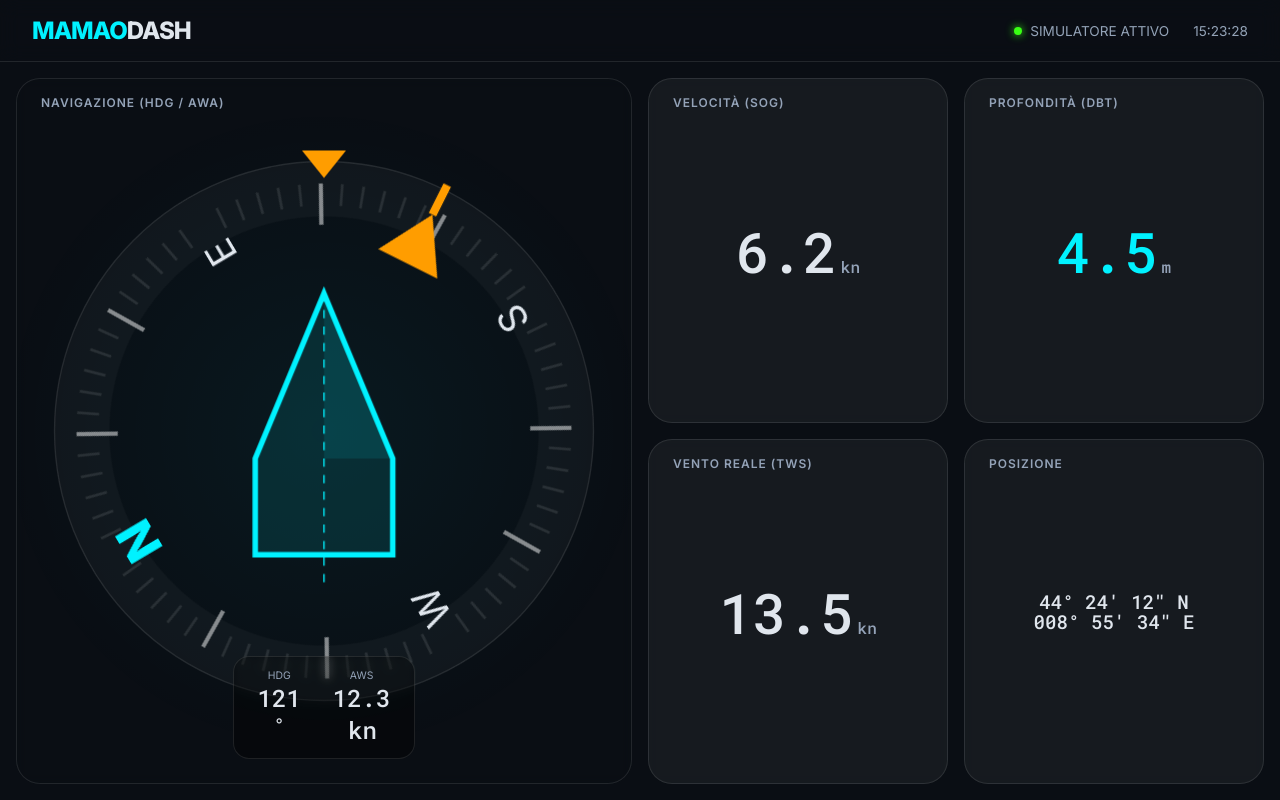
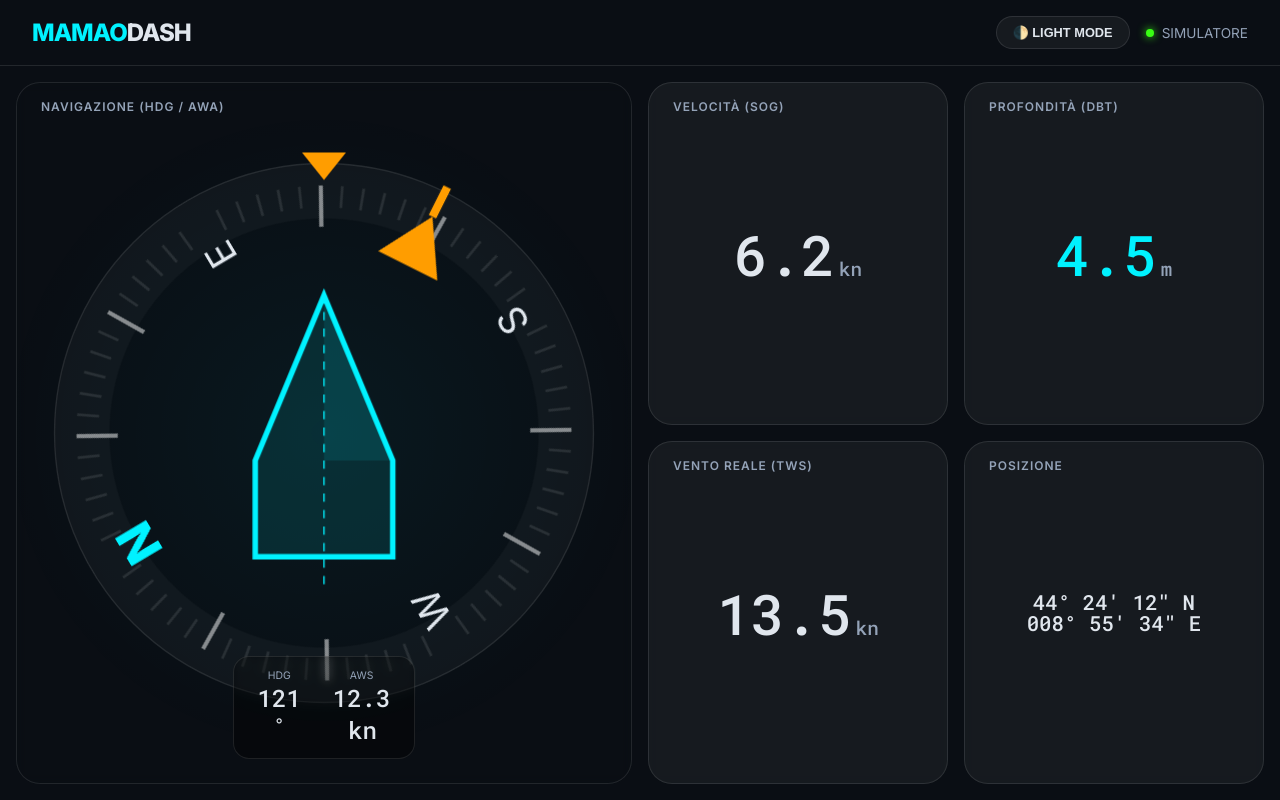
Before and after one commit to PZero/MamaoHub, a plain HTML site: page dashboard/index.html in a window 1280 px wide. Drawn offline with Linux system fonts and the light colour scheme.

Commit message:
feat: add light/dark mode and improve text responsiveness

```diff
--- a/dashboard/app.js
+++ b/dashboard/app.js
@@ -9,8 +9,26 @@ document.addEventListener('DOMContentLoaded', () => {
         sog: document.getElementById('sog'),
         depth: document.getElementById('depth'),
         tws: document.getElementById('tws'),
-        time: document.getElementById('time-display')
+        time: document.getElementById('time-display'),
+        themeToggle: document.getElementById('theme-toggle')
     };
+
+    // Theme Logic
+    const initTheme = () => {
+        const savedTheme = localStorage.getItem('theme') || 'dark';
+        if (savedTheme === 'light') {
+            document.documentElement.classList.add('light-mode');
+            elements.themeToggle.textContent = '🌓 DARK MODE';
+        }
+    };
+
+    elements.themeToggle.addEventListener('click', () => {
+        const isLight = document.documentElement.classList.toggle('light-mode');
+        localStorage.setItem('theme', isLight ? 'light' : 'dark');
+        elements.themeToggle.textContent = isLight ? '🌓 DARK MODE' : '🌓 LIGHT MODE';
+    });
+
+    initTheme();
 
     // State
     let state = {
--- a/dashboard/index.html
+++ b/dashboard/index.html
@@ -12,12 +12,14 @@
 <body>
     <header>
         <div class="logo">MAMAO<span style="color: var(--text-main)">DASH</span></div>
-        <div class="status-bar">
-            <div class="status-item">
-                <div class="dot"></div>
-                <span id="mode-label">SIMULATORE ATTIVO</span>
+        <div style="display: flex; gap: 1rem; align-items: center;">
+            <button id="theme-toggle" class="theme-toggle">🌓 LIGHT MODE</button>
+            <div class="status-bar">
+                <div class="status-item">
+                    <div class="dot"></div>
+                    <span id="mode-label">SIMULATORE</span>
+                </div>
             </div>
-            <div class="status-item" id="time-display">--:--:--</div>
         </div>
     </header>
 
@@ -61,9 +63,9 @@
         <!-- Tilt / Pitch -->
         <section class="widget">
             <div class="widget-label">Posizione</div>
-            <div class="widget-value" id="position" style="font-size: 1.2rem; text-align: center;">
-                44° 24' 12" N<br>
-                008° 55' 34" E
+            <div class="widget-value" id="position" style="font-size: clamp(1rem, 4vw, 1.3rem); flex-direction: column; align-items: center;">
+                <div>44° 24' 12" N</div>
+                <div>008° 55' 34" E</div>
             </div>
         </section>
     </main>
--- a/dashboard/style.css
+++ b/dashboard/style.css
@@ -1,4 +1,5 @@
 :root {
+    /* Dark Mode (Default) */
     --bg-color: #0a0e14;
     --surface-color: rgba(255, 255, 255, 0.05);
     --surface-border: rgba(255, 255, 255, 0.1);
@@ -9,6 +10,18 @@
     --text-dim: #94a3b8;
     --font-ui: 'Inter', sans-serif;
     --font-mono: 'Roboto Mono', monospace;
+    --transition: all 0.3s ease;
+}
+
+:root.light-mode {
+    --bg-color: #f0f4f8;
+    --surface-color: rgba(0, 0, 0, 0.05);
+    --surface-border: rgba(0, 0, 0, 0.1);
+    --accent-cyan: #0077cc;
+    --accent-orange: #e67e00;
+    --accent-green: #2ecc71;
+    --text-main: #1a202c;
+    --text-dim: #4a5568;
 }
 
 * {
@@ -34,9 +47,26 @@ header {
     justify-content: space-between;
     align-items: center;
     border-bottom: 1px solid var(--surface-border);
-    background: rgba(10, 14, 20, 0.8);
+    background: var(--bg-color);
     backdrop-filter: blur(10px);
     z-index: 100;
+    transition: var(--transition);
+}
+
+.theme-toggle {
+    background: var(--surface-color);
+    border: 1px solid var(--surface-border);
+    color: var(--text-main);
+    padding: 0.5rem 1rem;
+    border-radius: 2rem;
+    cursor: pointer;
+    font-size: 0.8rem;
+    font-weight: 600;
+    transition: var(--transition);
+}
+
+.theme-toggle:hover {
+    border-color: var(--accent-cyan);
 }
 
 .logo {
@@ -109,13 +139,16 @@ header {
 
 .widget-value {
     font-family: var(--font-mono);
-    font-size: 3.5rem;
+    font-size: clamp(2rem, 8vw, 3.5rem); /* Adaptive size */
     font-weight: 500;
     line-height: 1;
+    white-space: nowrap; /* Prevent wrapping */
+    display: flex;
+    align-items: baseline;
 }
 
 .widget-unit {
-    font-size: 1rem;
+    font-size: clamp(0.8rem, 2vw, 1.2rem);
     color: var(--text-dim);
     margin-left: 0.25rem;
 }
```
